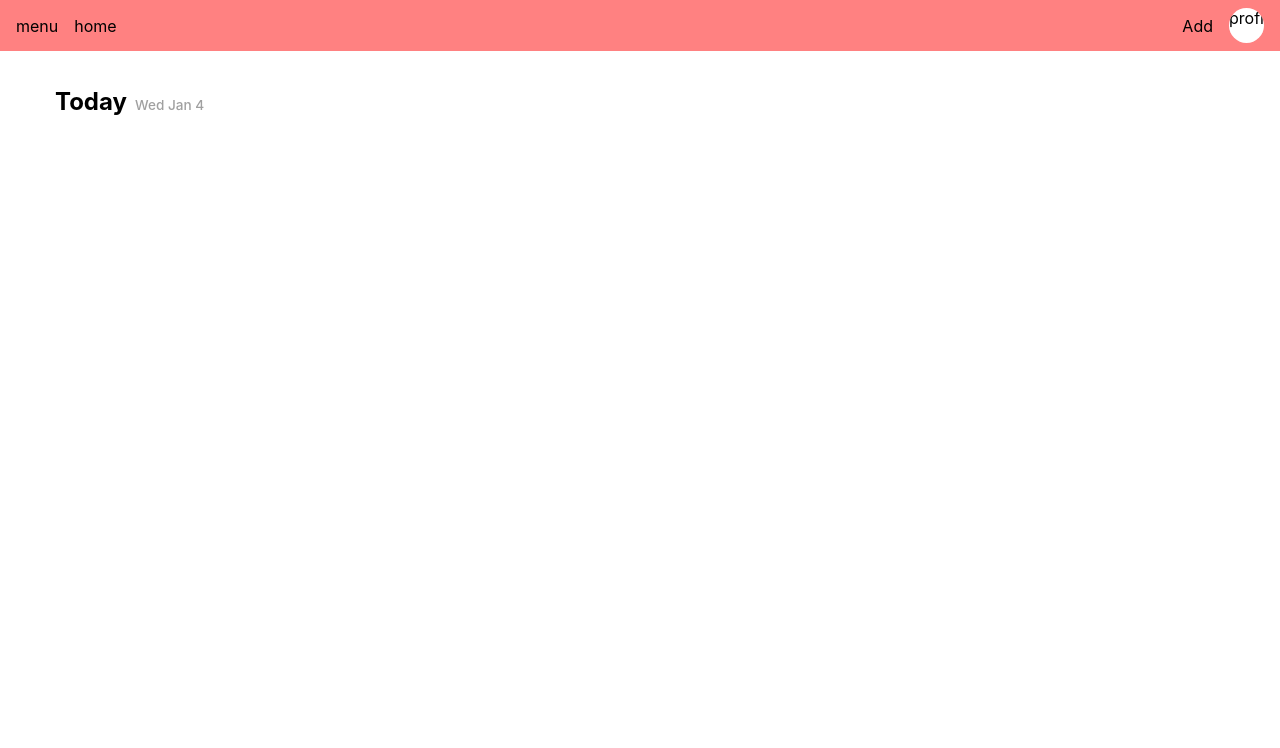
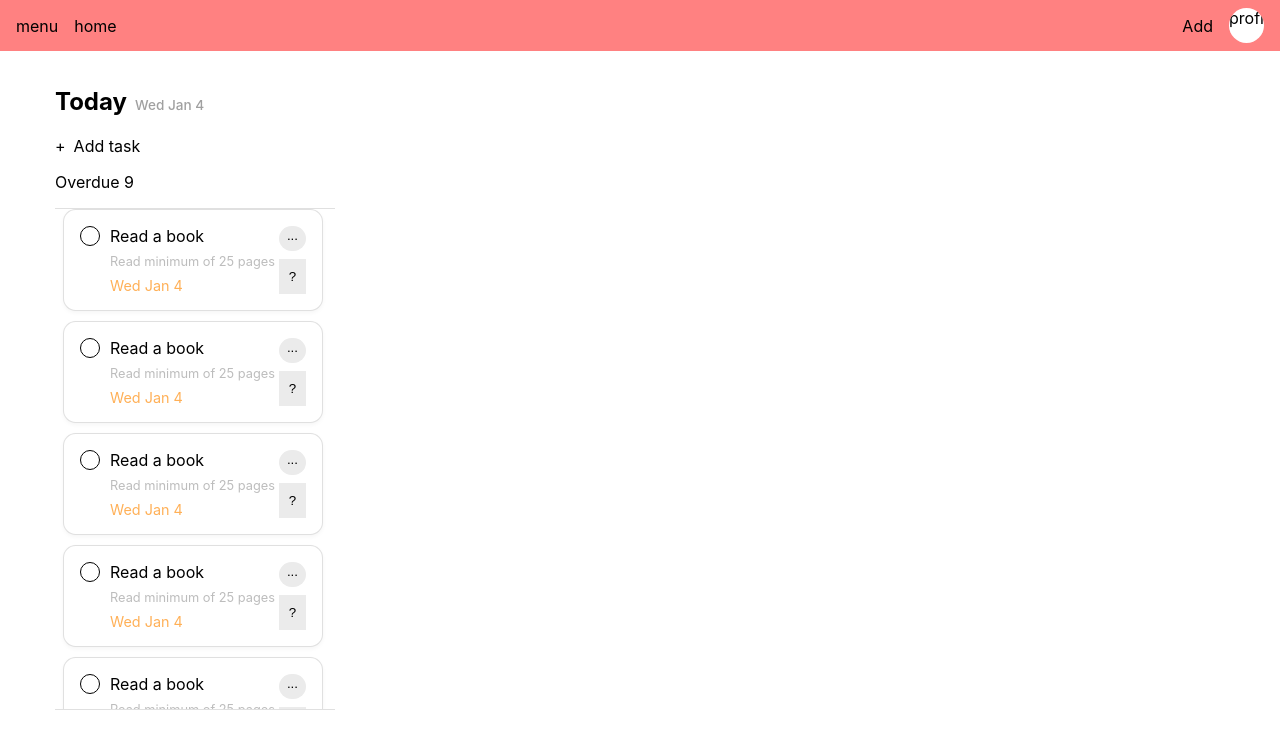
Before and after one commit to salvantjeff/todo-app, a React (Create React App) app in the folder todo-list-app/: page / in a window 1280 px wide. Shown: the top 748 px of the page. Built offline with nearby package versions, Linux system fonts and the light colour scheme.

Commit message:
Create baisc home page layout

```diff
--- a/todo-list-app/src/App.js
+++ b/todo-list-app/src/App.js
@@ -1,5 +1,6 @@
 import './App.css';
 import Header from './components/Header/Header';
+import Home from './components/Home/Home';
 import NavBar from './components/NavBar/NavBar';
 
 function App() {
@@ -11,6 +12,7 @@ function App() {
           <div className="main-content__wrapper">
             <div className="agenda-view">
               <Header />
+              <Home />
             </div>
           </div>
         </main>
--- /dev/null
+++ b/todo-list-app/src/components/Home/Home.css
@@ -0,0 +1,61 @@
+.board-view__content {
+    display: flex;
+    flex-grow: 1;
+    /* background-color: pink; */
+    height: calc(100vh - (44px + 56px));
+    padding: 0px 55px 10px;
+    /* overflow-x: auto; */
+    flex-direction: column;
+    width: 100%;
+}
+
+.add-task-button {
+    display: flex;
+    gap: .5rem;
+    cursor: pointer;
+    /* background-color: rgb(207, 207, 207); */
+}
+
+.section-board {
+    /* background-color: rgb(205, 221, 162); */
+    background-color: #fff;
+}
+
+.section-board__view-header {
+    background-color: #fff;
+    padding: 1rem 0;
+    border-bottom: 1px solid rgba(0, 0, 0, .12);
+}
+
+.section-board.view {
+    display: flex;
+    position: relative;
+    flex-direction: column;
+    width: 280px;
+    max-height: 100%;
+    padding: 0;
+    margin-right: 10px;
+}
+
+.section-board.add-button {
+    width: 280px;
+    background-color: #fff;
+}
+
+.section-board__cards {
+    /* background-color: rgb(78, 231, 255); */
+    background-color: #fff;
+    padding: 0 8px;
+    overflow-y: scroll;
+    overflow-x: hidden;
+    max-height: 500px;
+}
+
+.section-board__footer {
+    min-height: 44px;
+    border-top: 1px solid rgba(0, 0, 0, .12);
+    background-color: #fff;
+    display: flex;
+    flex: 0 0 auto;
+    z-index: 1;
+}
--- /dev/null
+++ b/todo-list-app/src/components/Home/Home.js
@@ -0,0 +1,33 @@
+import TodoCard from '../TodoCard/TodoCard';
+import './Home.css';
+
+function Home() {
+    return (
+        <div className="board-view__content">
+            <section className="section-board add-button">
+                <div className="add-task-button">
+                <p>+</p>
+                <p>Add task</p>
+                </div>
+            </section>
+            <section className="section-board view">
+                <div className="section-board__view-header">
+                    <p>Overdue <span>9</span></p>
+                </div>
+                <div className="section-board__cards">
+                    <TodoCard />
+                    <TodoCard />
+                    <TodoCard />
+                    <TodoCard />
+                    <TodoCard />
+                    <TodoCard />
+                    <TodoCard />
+                    <TodoCard />
+                </div>
+                <footer className="section-board__footer"></footer>
+            </section>
+        </div>
+    );
+};
+
+export default Home;
--- /dev/null
+++ b/todo-list-app/src/components/TodoCard/TodoCard.css
@@ -0,0 +1,67 @@
+.section-board__todo-card {
+    padding: 1em;
+    background-color: white;
+    display: grid;
+    grid-template-columns: 30px 1fr;
+    border-radius: 0.8rem;
+    border: 1px solid rgba(0, 0, 0, .12);
+    box-shadow: 0 2px 4px 0 rgb(0 0 0 / 4%);
+    width: 260px;
+    margin: 0 0 10px;
+    cursor: pointer;
+}
+
+.todo_details {
+    display: grid;
+    grid-template-columns: 1fr auto;
+}
+
+.todo_details_menu {
+    display: grid;
+    grid-template-rows: auto 1fr;
+    gap: 0.5em;
+}
+
+.more-details-button {
+    display: flex;
+    align-items: center;
+    border: none;
+    padding: .125rem .5rem .5rem;
+    border-radius: 1rem;
+    background-color: #fff;
+}
+
+.more-details-button {
+    background-color: #ebebeb;
+}
+
+.todo_details_contents {
+    display: grid;
+    gap: .5rem;
+}
+
+.todo_description {
+    font-size: 0.8rem;
+    color: #bdbdbd;
+}
+
+.due_date {
+    font-size: 0.9rem;
+    color: #ffb057;
+}
+
+.priority-checkbox {
+    width: 20px;
+    height: 20px;
+    border: 1px solid #000;
+    background-color: white;
+    cursor: pointer;
+    border-radius: 50%;
+}
+
+.edit_button {
+    width: 100%;
+    height: 100%;
+    border: none;
+    background-color: #ebebeb;
+}
--- /dev/null
+++ b/todo-list-app/src/components/TodoCard/TodoCard.js
@@ -0,0 +1,24 @@
+import './TodoCard.css';
+
+function TodoCard() {
+    return(
+        <div className="section-board__todo-card">
+            <div className="priority-checkbox"></div>
+            <div className="todo_details">
+                <div className="todo_details_contents">
+                    <p className="todo_title">Read a book</p>
+                    <p className="todo_description">Read minimum of 25 pages</p>
+                    <div className="due_date">Wed Jan 4</div>
+                </div>
+                <div className="todo_details_menu">
+                    <button  className="more-details-button">...</button>
+                    <div className="delete_box">
+                        <button className="edit_button">?</button>
+                    </div>
+                </div>
+            </div>
+        </div>
+    );
+};
+
+export default TodoCard;
```
